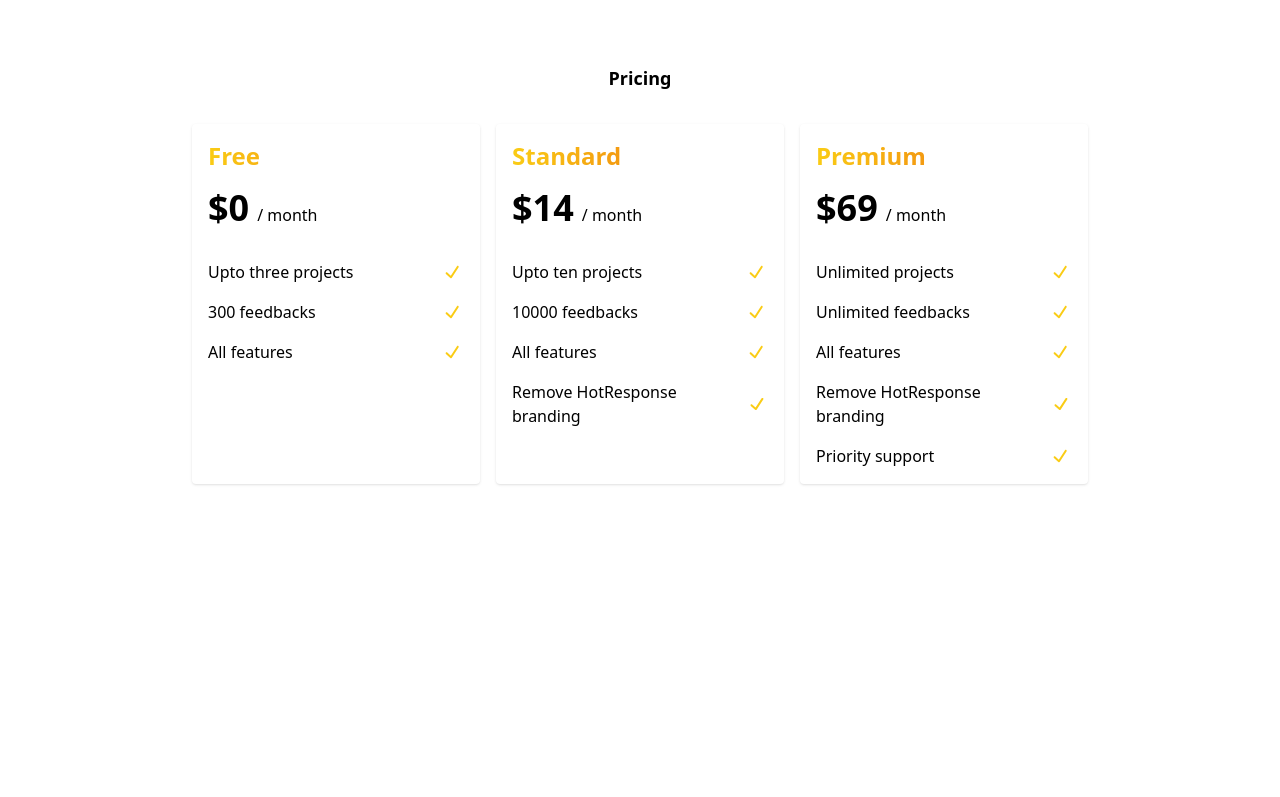
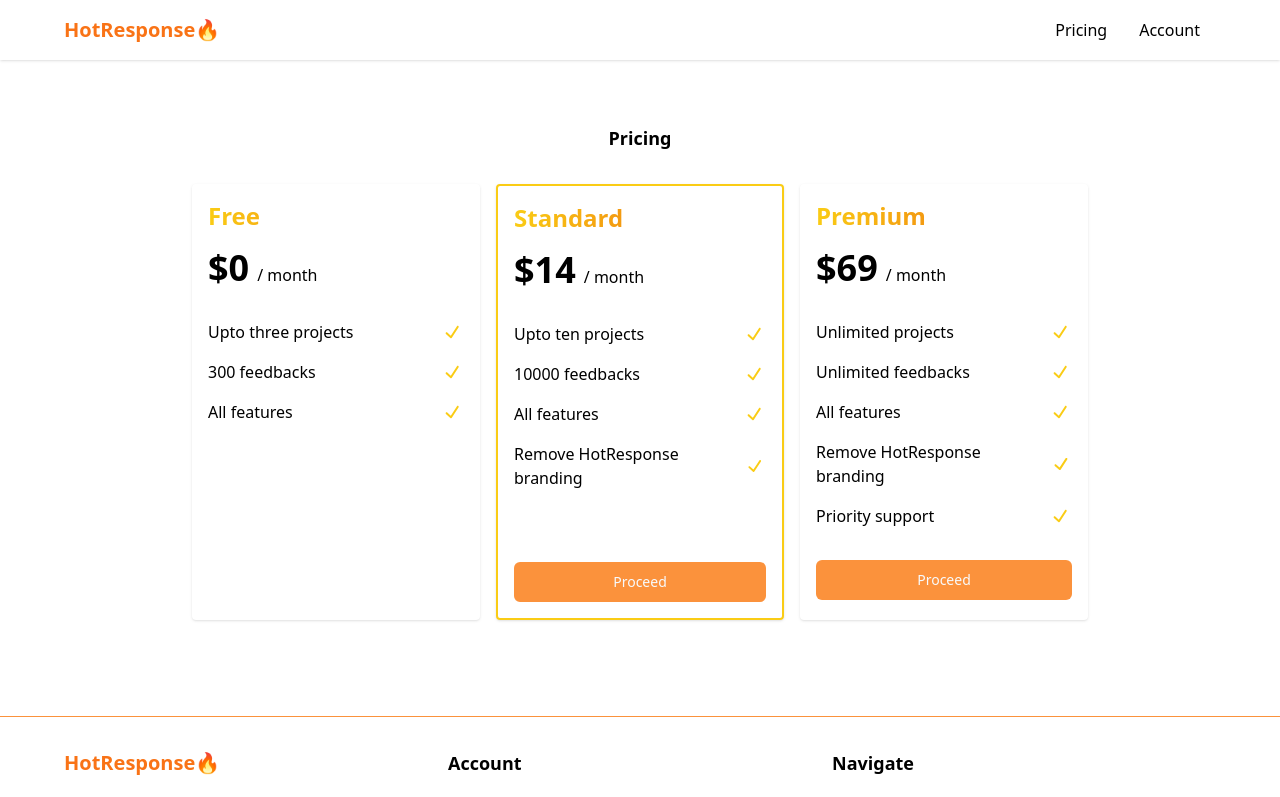
Before and after one commit to scorder96/hotresponse, a React (Vite) app: page /pricing in a window 1280 px wide. Shown: the top 797 px of the page. Built offline with nearby package versions, Linux system fonts and the light colour scheme; what pocketbase would draw is missing.

Commit message:
pricing ui updates

```diff
--- a/src/App.tsx
+++ b/src/App.tsx
@@ -10,7 +10,7 @@ import { Feedback } from "./components/Feedback";
 import AllProjects from "./components/AllProjects";
 import { Toaster } from "./components/ui/toaster";
 import Support from "./components/Support";
-import { Pricing } from "./Pricing";
+import PricingPage from "./PricingPage";
 
 function App() {
   return (
@@ -26,7 +26,7 @@ function App() {
           <Route path="account" element={<Account />} />
           <Route path="feedback" element={<NotFound />} />
           <Route path="feedback/:projectid" element={<Feedback />} />
-          <Route path="pricing" element={<Pricing />} />
+          <Route path="pricing" element={<PricingPage />} />
           <Route path="support" element={<Support />} />
           <Route path="*" element={<NotFound />} />
         </Routes>
--- a/src/Pricing.tsx
+++ b/src/Pricing.tsx
@@ -1,4 +1,5 @@
 import { CheckIcon } from "@radix-ui/react-icons";
+import { Button } from "./components/ui/button";
 
 export function Pricing() {
   return (
@@ -25,7 +26,7 @@ export function Pricing() {
             </li>
           </ul>
         </div>
-        <div className="rounded shadow hover:shadow-lg p-4">
+        <div className="rounded shadow hover:shadow-lg p-4 border-2 border-yellow-400">
           <h2 className="bg-clip-text text-transparent bg-gradient-to-r from-yellow-400 to-orange-600 text-2xl md:text-2xl font-bold mb-4">
             Standard
           </h2>
@@ -47,7 +48,9 @@ export function Pricing() {
               Remove HotResponse branding
               <CheckIcon className="size-6 text-yellow-400" />
             </li>
+            <li className="flex items-center justify-between">&nbsp;</li>
           </ul>
+          <Button className="w-full mt-8">Proceed</Button>
         </div>
         <div className="rounded shadow hover:shadow-lg p-4">
           <h2 className="bg-clip-text text-transparent bg-gradient-to-r from-yellow-400 to-orange-600 text-2xl md:text-2xl font-bold mb-4">
@@ -75,6 +78,7 @@ export function Pricing() {
               Priority support <CheckIcon className="size-6 text-yellow-400" />
             </li>
           </ul>
+          <Button className="w-full mt-8">Proceed</Button>
         </div>
       </div>
     </section>
--- /dev/null
+++ b/src/PricingPage.tsx
@@ -0,0 +1,13 @@
+import NavbarIn from "./components/NavbarIn";
+import Footer from "./Footer";
+import { Pricing } from "./Pricing";
+
+export default function PricingPage() {
+  return (
+    <>
+      <NavbarIn />
+      <Pricing />
+      <Footer />
+    </>
+  );
+}
```
